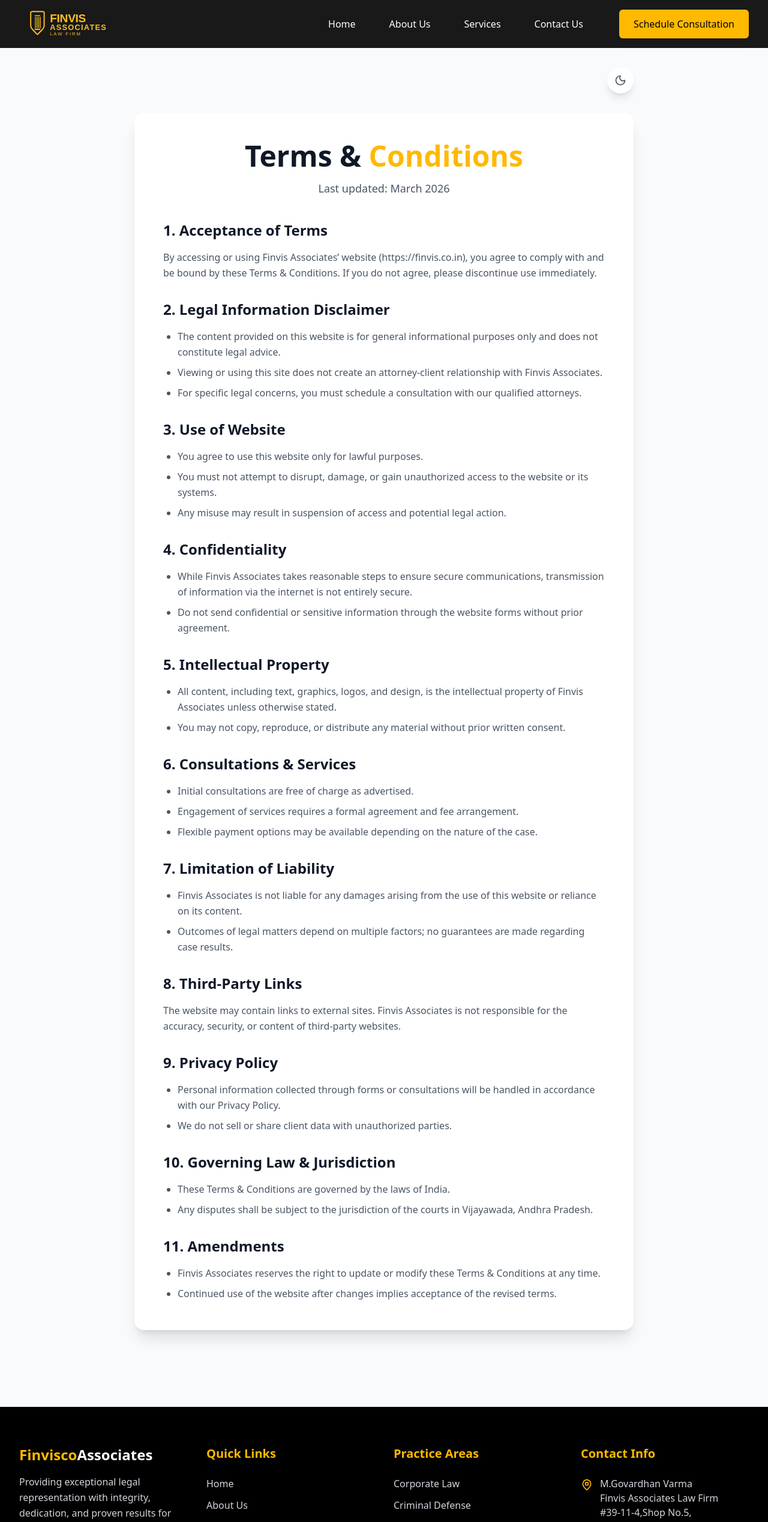
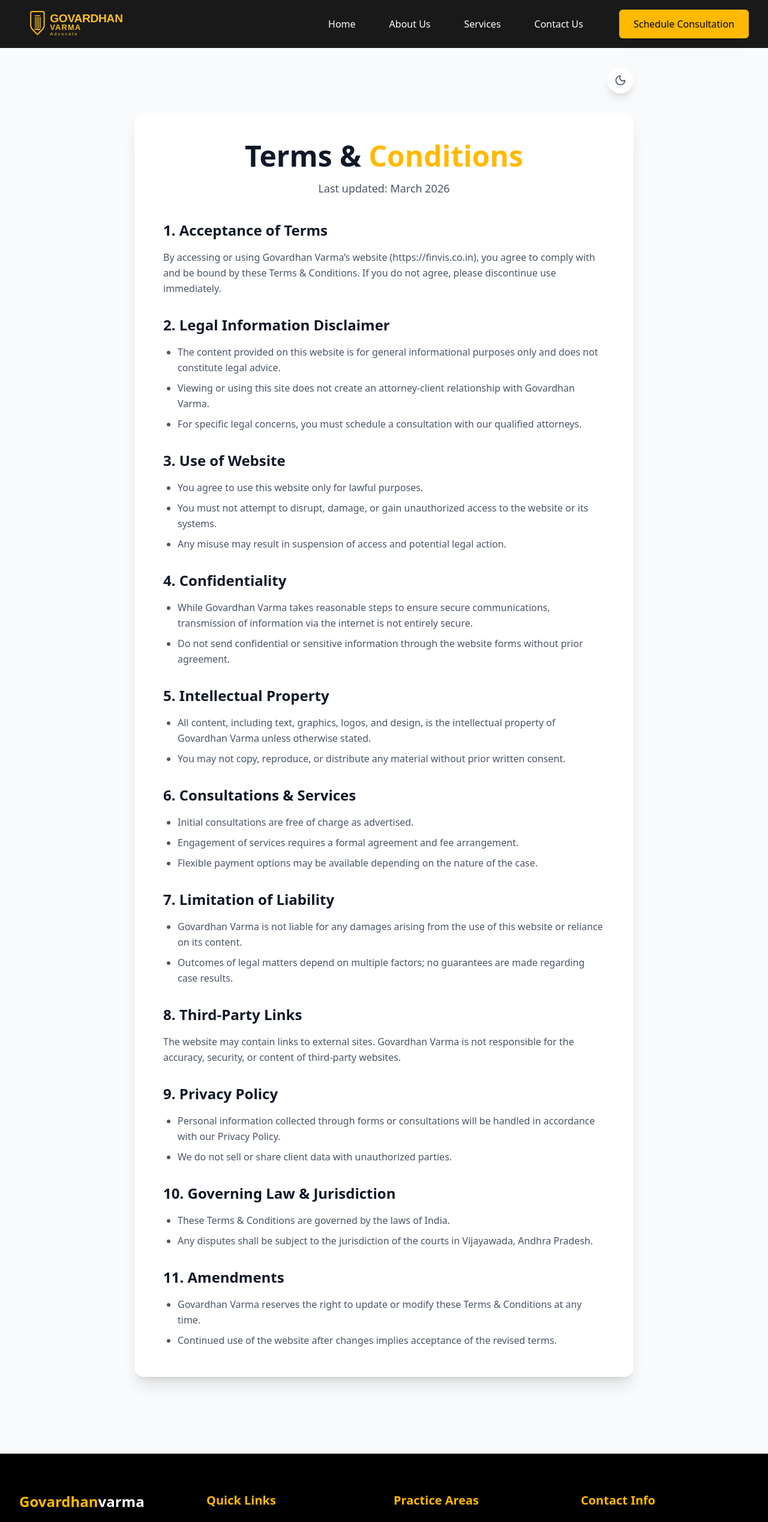
Before and after one commit to chaitu347/finvis.co.in, a React (Vite) app: page /terms-and-conditions in a window 1280 px wide. Shown: the top 2538 px of the page at 60% size. Built offline with nearby package versions, Linux system fonts and the light colour scheme.

Commit message:
Your commit messages55555

```diff
--- a/src/components/ContactUs/ContactInfo.jsx
+++ b/src/components/ContactUs/ContactInfo.jsx
@@ -21,7 +21,7 @@ const ContactInfo = () => {
       value: (
         <>
           M.Govardhan Varma<br />
-        Finvis Associates Law Firm<br />
+          Advocate<br />
           #39-11-4,Shop No.5,<br />
           Turlapati kutumbha Rao Street,<br />
           Labbipet<br />
@@ -44,8 +44,7 @@ const ContactInfo = () => {
       <div className="flex flex-col gap-4 bg-gray-900/90 backdrop-blur-lg border border-amber-400/30 rounded-2xl p-6 shadow-2xl min-w-[280px] hover:-translate-y-2 transition-all duration-300">
         {contactDetails.map((item, index) => (
           <div key={index} className="flex items-start gap-4 p-3 rounded-xl transition-all duration-300 cursor-pointer hover:bg-gray-800/50 hover:translate-x-1">
-            <div className={`flex items-center justify-center w-10 h-10 rounded-full flex-shrink-0 transition-all duration-300 ${
-              index === 0 ? 'bg-gradient-to-br cursor-pointer from-amber-400 to-amber-600 text-black' :
+            <div className={`flex items-center justify-center w-10 h-10 rounded-full flex-shrink-0 transition-all duration-300 ${index === 0 ? 'bg-gradient-to-br cursor-pointer from-amber-400 to-amber-600 text-black' :
                 index === 1 ? 'bg-gradient-to-br cursor-pointer from-amber-500 to-yellow-500 text-black' :
                   'bg-gradient-to-br cursor-pointer cursor-pointer from-yellow-400 to-amber-400 text-black'
               }`}>
--- a/src/components/Footer.jsx
+++ b/src/components/Footer.jsx
@@ -29,7 +29,7 @@ const Footer = () => {
           <div className="space-y-6">
             <div>
               <h3 className="text-2xl font-bold mb-4">
-                <span className="text-amber-400">Finvisco</span>Associates
+                <span className="text-amber-400">Govardhan</span>varma
               </h3>
               <p className="text-gray-300 leading-relaxed">
                 Providing exceptional legal representation with integrity, dedication, and proven results for over 25 years.
@@ -84,7 +84,7 @@ const Footer = () => {
                 <a href="https://maps.google.com/?q=17.4851,78.4056" className="text-gray-300 hover:text-amber-400 transition-colors duration-300">
 
                   M.Govardhan Varma<br />
-                  Finvis Associates Law Firm<br />
+                  Advocate<br />
                   #39-11-4,Shop No.5,<br />
                   Turlapati kutumbha Rao Street,<br />
                   Labbipet<br />
--- a/src/components/Header.jsx
+++ b/src/components/Header.jsx
@@ -41,7 +41,7 @@ const Header = () => {
                     xmlns="http://www.w3.org/2000/svg"
                   >
                     {/* Transparent background for navbar */}
-                  <rect width="1200" height="400" fill="transparent"/>
+                    <rect width="1200" height="400" fill="transparent" />
 
                     {/* Shield with pillar icon */}
                     <g transform="translate(80, 60)">
@@ -56,20 +56,20 @@ const Header = () => {
                       {/* Inner pillar design */}
                       <g transform="translate(70, 40)">
                         {/* Top bar */}
-                      <rect x="10" y="10" width="60" height="8" fill="#fbbf24" rx="4"/>
+                        <rect x="10" y="10" width="60" height="8" fill="#fbbf24" rx="4" />
 
                         {/* Pillar columns */}
-                      <rect x="15" y="25" width="8" height="120" fill="#fbbf24" rx="4"/>
-                      <rect x="32" y="25" width="8" height="120" fill="#fbbf24" rx="4"/>
-                      <rect x="49" y="25" width="8" height="120" fill="#fbbf24" rx="4"/>
-                      <rect x="66" y="25" width="8" height="120" fill="#fbbf24" rx="4"/>
+                        <rect x="15" y="25" width="8" height="120" fill="#fbbf24" rx="4" />
+                        <rect x="32" y="25" width="8" height="120" fill="#fbbf24" rx="4" />
+                        <rect x="49" y="25" width="8" height="120" fill="#fbbf24" rx="4" />
+                        <rect x="66" y="25" width="8" height="120" fill="#fbbf24" rx="4" />
 
                         {/* Base */}
-                      <rect x="10" y="150" width="60" height="12" fill="#fbbf24" rx="4"/>
+                        <rect x="10" y="150" width="60" height="12" fill="#fbbf24" rx="4" />
                       </g>
                     </g>
 
-                  {/* FINVIS text */}
+                    {/* GOVARDHAN text */}
                     <text
                       x="320"
                       y="180"
@@ -79,10 +79,10 @@ const Header = () => {
                       fontFamily="Arial, sans-serif"
                       letterSpacing="-2px"
                     >
-                    FINVIS
+                      GOVARDHAN
                     </text>
 
-                  {/* ASSOCIATES text */}
+                    {/* VARMA text */}
                     <text
                       x="320"
                       y="260"
@@ -92,7 +92,7 @@ const Header = () => {
                       fontFamily="Arial, sans-serif"
                       letterSpacing="8px"
                     >
-                    ASSOCIATES
+                      VARMA
                     </text>
 
                     {/* LAW FIRM text */}
@@ -105,7 +105,7 @@ const Header = () => {
                       fontFamily="Arial, sans-serif"
                       letterSpacing="12px"
                     >
-                    LAW FIRM
+                      Advocate
                     </text>
                   </svg>
                 </div>
--- a/src/components/LawyerServicesWebsite.jsx
+++ b/src/components/LawyerServicesWebsite.jsx
@@ -976,7 +976,7 @@ const LawyerServicesWebsite = () => {
                     className="h-full w-auto"
                     xmlns="http://www.w3.org/2000/svg"
                   >
-                  <rect width="1200" height="400" fill="transparent"/>
+                    <rect width="1200" height="400" fill="transparent" />
 
                     <g transform="translate(80, 60)">
                       <path
@@ -988,12 +988,12 @@ const LawyerServicesWebsite = () => {
                       />
 
                       <g transform="translate(70, 40)">
-                      <rect x="10" y="10" width="60" height="8" fill="#fbbf24" rx="4"/>
-                      <rect x="15" y="25" width="8" height="120" fill="#fbbf24" rx="4"/>
-                      <rect x="32" y="25" width="8" height="120" fill="#fbbf24" rx="4"/>
-                      <rect x="49" y="25" width="8" height="120" fill="#fbbf24" rx="4"/>
-                      <rect x="66" y="25" width="8" height="120" fill="#fbbf24" rx="4"/>
-                      <rect x="10" y="150" width="60" height="12" fill="#fbbf24" rx="4"/>
+                        <rect x="10" y="10" width="60" height="8" fill="#fbbf24" rx="4" />
+                        <rect x="15" y="25" width="8" height="120" fill="#fbbf24" rx="4" />
+                        <rect x="32" y="25" width="8" height="120" fill="#fbbf24" rx="4" />
+                        <rect x="49" y="25" width="8" height="120" fill="#fbbf24" rx="4" />
+                        <rect x="66" y="25" width="8" height="120" fill="#fbbf24" rx="4" />
+                        <rect x="10" y="150" width="60" height="12" fill="#fbbf24" rx="4" />
                       </g>
                     </g>
 
@@ -1006,7 +1006,7 @@ const LawyerServicesWebsite = () => {
                       fontFamily="Arial, sans-serif"
                       letterSpacing="-2px"
                     >
-                    FINVIS
+                      GOVARDHAN
                     </text>
 
                     <text
@@ -1018,7 +1018,7 @@ const LawyerServicesWebsite = () => {
                       fontFamily="Arial, sans-serif"
                       letterSpacing="8px"
                     >
-                    ASSOCIATES
+                      VARMA
                     </text>
 
                     <text
--- a/src/components/PrivacyPolicy.jsx
+++ b/src/components/PrivacyPolicy.jsx
@@ -51,7 +51,7 @@ const PrivacyPolicy = () => {
           <div className={`space-y-8 ${themeClasses.textSecondary} leading-relaxed`}>
             <div>
               <h2 className={`text-2xl font-bold ${themeClasses.text} mb-4`}>1. Introduction</h2>
-              <p>Finvis Associates (“we,” “our,” “us”) values your privacy. This Privacy Policy explains how we collect, use, and protect your personal information when you visit https://finvis.co.in or engage with our services.</p>
+              <p>Govardhan Varma (“we,” “our,” “us”) values your privacy. This Privacy Policy explains how we collect, use, and protect your personal information when you visit https://finvis.co.in or engage with our services.</p>
             </div>
 
             <div>
@@ -124,7 +124,7 @@ const PrivacyPolicy = () => {
               <h2 className={`text-2xl font-bold ${themeClasses.text} mb-4`}>10. Contact Us</h2>
               <p className="mb-2">For questions or concerns about this Privacy Policy, please contact:</p>
               <div className={`p-4 rounded-lg bg-gray-100 dark:bg-gray-700/50 mt-4`}>
-                <p className="font-semibold mb-1">Finvis Associates</p>
+                <p className="font-semibold mb-1">Govardhan Varma</p>
                 <p>Vijayawada, Andhra Pradesh, India</p>
                 <p className="mt-2">Email: <a href="mailto:m.govardhanvarma@gmail.com" className="text-amber-500 hover:underline">m.govardhanvarma@gmail.com</a></p>
                 <p>Phone: <a href="tel:+919492605274" className="text-amber-500 hover:underline">94926 05274</a></p>
--- a/src/components/TermsAndConditions.jsx
+++ b/src/components/TermsAndConditions.jsx
@@ -51,14 +51,14 @@ const TermsAndConditions = () => {
           <div className={`space-y-8 ${themeClasses.textSecondary} leading-relaxed`}>
             <div>
               <h2 className={`text-2xl font-bold ${themeClasses.text} mb-4`}>1. Acceptance of Terms</h2>
-              <p>By accessing or using Finvis Associates’ website (https://finvis.co.in), you agree to comply with and be bound by these Terms & Conditions. If you do not agree, please discontinue use immediately.</p>
+              <p>By accessing or using Govardhan Varma’s website (https://finvis.co.in), you agree to comply with and be bound by these Terms & Conditions. If you do not agree, please discontinue use immediately.</p>
             </div>
 
             <div>
               <h2 className={`text-2xl font-bold ${themeClasses.text} mb-4`}>2. Legal Information Disclaimer</h2>
               <ul className="list-disc pl-6 space-y-2">
                 <li>The content provided on this website is for general informational purposes only and does not constitute legal advice.</li>
-                <li>Viewing or using this site does not create an attorney-client relationship with Finvis Associates.</li>
+                <li>Viewing or using this site does not create an attorney-client relationship with Govardhan Varma.</li>
                 <li>For specific legal concerns, you must schedule a consultation with our qualified attorneys.</li>
               </ul>
             </div>
@@ -75,7 +75,7 @@ const TermsAndConditions = () => {
             <div>
               <h2 className={`text-2xl font-bold ${themeClasses.text} mb-4`}>4. Confidentiality</h2>
               <ul className="list-disc pl-6 space-y-2">
-                <li>While Finvis Associates takes reasonable steps to ensure secure communications, transmission of information via the internet is not entirely secure.</li>
+                <li>While Govardhan Varma takes reasonable steps to ensure secure communications, transmission of information via the internet is not entirely secure.</li>
                 <li>Do not send confidential or sensitive information through the website forms without prior agreement.</li>
               </ul>
             </div>
@@ -83,7 +83,7 @@ const TermsAndConditions = () => {
             <div>
               <h2 className={`text-2xl font-bold ${themeClasses.text} mb-4`}>5. Intellectual Property</h2>
               <ul className="list-disc pl-6 space-y-2">
-                <li>All content, including text, graphics, logos, and design, is the intellectual property of Finvis Associates unless otherwise stated.</li>
+                <li>All content, including text, graphics, logos, and design, is the intellectual property of Govardhan Varma unless otherwise stated.</li>
                 <li>You may not copy, reproduce, or distribute any material without prior written consent.</li>
               </ul>
             </div>
@@ -100,14 +100,14 @@ const TermsAndConditions = () => {
             <div>
               <h2 className={`text-2xl font-bold ${themeClasses.text} mb-4`}>7. Limitation of Liability</h2>
               <ul className="list-disc pl-6 space-y-2">
-                <li>Finvis Associates is not liable for any damages arising from the use of this website or reliance on its content.</li>
+                <li>Govardhan Varma is not liable for any damages arising from the use of this website or reliance on its content.</li>
                 <li>Outcomes of legal matters depend on multiple factors; no guarantees are made regarding case results.</li>
               </ul>
             </div>
 
             <div>
               <h2 className={`text-2xl font-bold ${themeClasses.text} mb-4`}>8. Third-Party Links</h2>
-              <p>The website may contain links to external sites. Finvis Associates is not responsible for the accuracy, security, or content of third-party websites.</p>
+              <p>The website may contain links to external sites. Govardhan Varma is not responsible for the accuracy, security, or content of third-party websites.</p>
             </div>
 
             <div>
@@ -129,7 +129,7 @@ const TermsAndConditions = () => {
             <div>
               <h2 className={`text-2xl font-bold ${themeClasses.text} mb-4`}>11. Amendments</h2>
               <ul className="list-disc pl-6 space-y-2">
-                <li>Finvis Associates reserves the right to update or modify these Terms & Conditions at any time.</li>
+                <li>Govardhan Varma reserves the right to update or modify these Terms & Conditions at any time.</li>
                 <li>Continued use of the website after changes implies acceptance of the revised terms.</li>
               </ul>
             </div>
```
Lines whose indentation alone changed are shown as unchanged.
